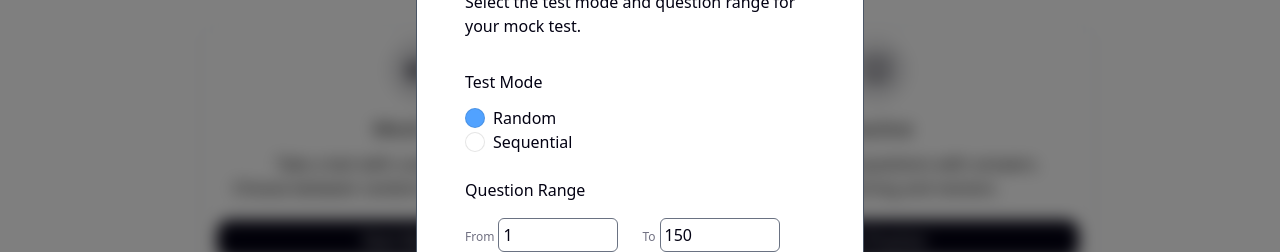
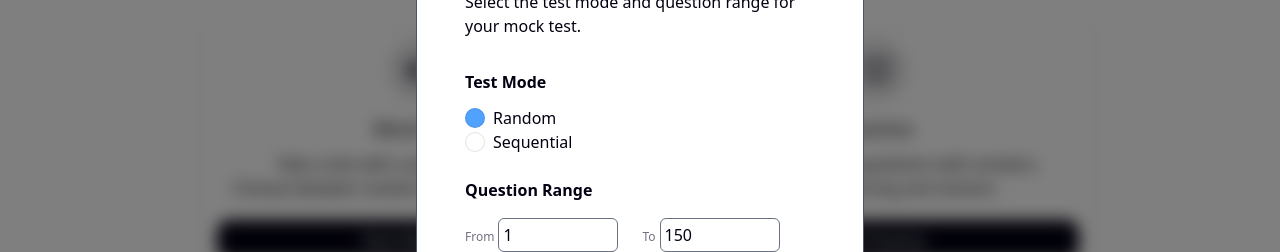
Before and after one commit to thamdaksh/comprehensive-practitioner, a React (Vite) app: page / in a window 1280 px wide. Both pictures are taken after a click on the button "Start Mock Test". Shown: the part 252-504 px from the top of the page. Built offline with nearby package versions, Linux system fonts and the light colour scheme.

Commit message:
fix: dark mode ui issues

```diff
--- a/src/components/Disclaimer.tsx
+++ b/src/components/Disclaimer.tsx
@@ -3,7 +3,7 @@ import { Card, CardContent, CardDescription, CardFooter, CardHeader, CardTitle }
 
 export const Disclaimer = () => {
     return(
-         <Card className="md:w-90 lg:w-full">
+        <Card className="w-full">
         <CardHeader>
           <CardTitle className="flex items-center justify-center">
             <div className="flex items-center justify-center w-16 h-16 rounded-full bg-primary/10 group-hover:bg-primary/20 transition-colors">
--- a/src/components/MockTestModal.tsx
+++ b/src/components/MockTestModal.tsx
@@ -65,7 +65,7 @@ export const MockTestModal = ({
           </Description>
           <div className="space-y-6 py-4">
             <div className="space-y-3">
-              <h5>Test Mode</h5>
+              <h5 className="font-bold">Test Mode</h5>
               <RadioGroup value={mode} onChange={setMode}>
                 {ExamModeValues.map((examMode) => (
                   <Field key={examMode} className="flex items-center gap-2">
@@ -79,7 +79,7 @@ export const MockTestModal = ({
               </RadioGroup>
             </div>
             <div className="space-y-3">
-              <h5>Question Range</h5>
+              <h5 className="font-bold">Question Range</h5>
               <div className="flex items-center">
                 <div>
                   <Field>
--- a/src/components/Test.tsx
+++ b/src/components/Test.tsx
@@ -118,7 +118,7 @@ export const Test = ({
   }
 
   return (
-    <div className="w-full max-w-2xl mx-auto p-4 space-y-6">
+    <div className="w-full flex-grow max-w-2xl mx-auto p-4 space-y-6">
       <div className="flex items-center justify-between">
         <Button
           onClick={onBack}
@@ -132,7 +132,7 @@ export const Test = ({
         </div>
       </div>
 
-      <Card className="p-4">
+      <Card className="p-4 mt-18">
         <CardHeader>
           <CardTitle className="flex items-center justify-center font-bold">
             Question {currentQuestionIndex + 1}
@@ -154,12 +154,7 @@ export const Test = ({
                 <Radio
                   key={index}
                   value={index.toString()}
-                  className="
-          group flex cursor-pointer items-center space-x-3 rounded-lg border p-3
-          hover:bg-muted/50
-          data-[checked]:border-blue-500
-          data-[checked]:bg-blue-50
-        "
+                  className="group flex cursor-pointer items-center space-x-3 rounded-lg border p-3 hover:bg-muted/50 text-foreground data-[checked]:border-blue-500 data-[checked]:bg-blue-50 data-[checked]:text-blue-900 dark:border-muted dark:hover:bg-muted/30 dark:data-[checked]:bg-blue-950 dark:data-[checked]:text-blue-100"
                 >
                   <span className="flex-1">
                     <span className="font-medium mr-2">
```
